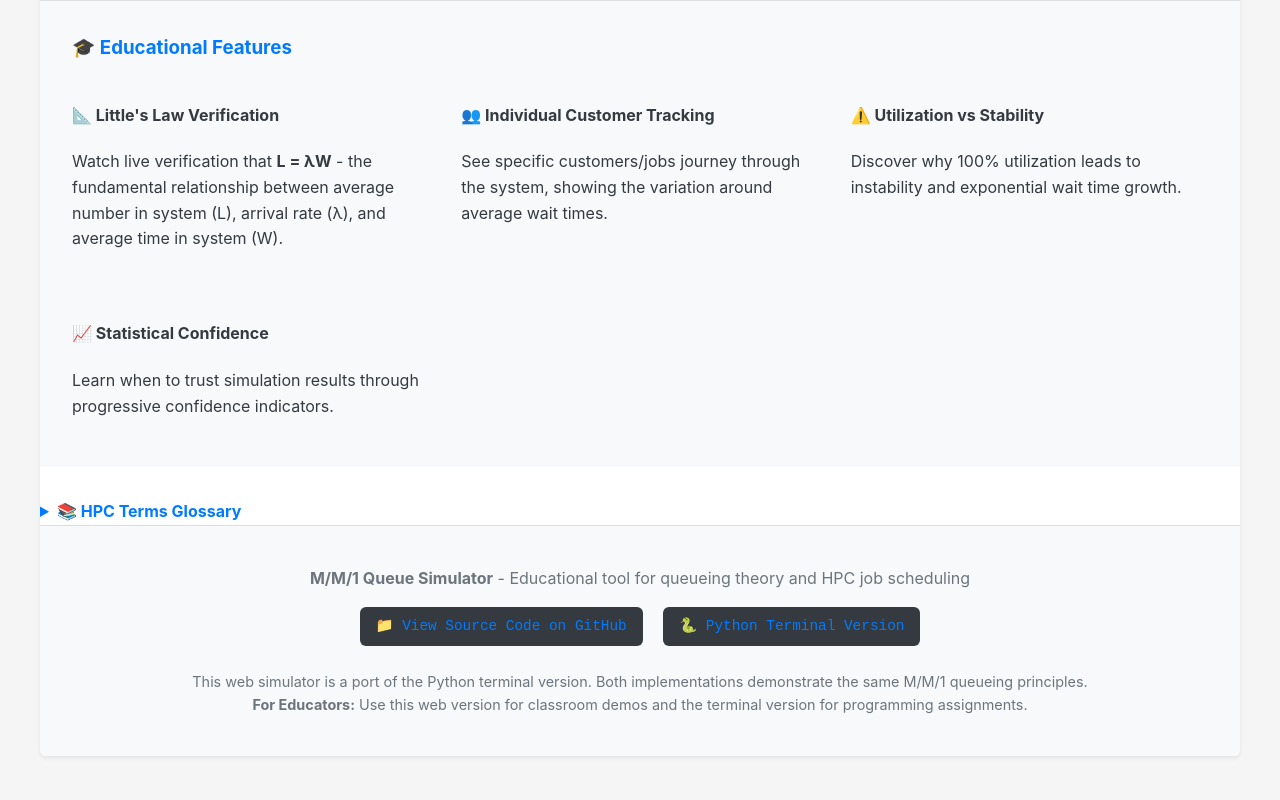
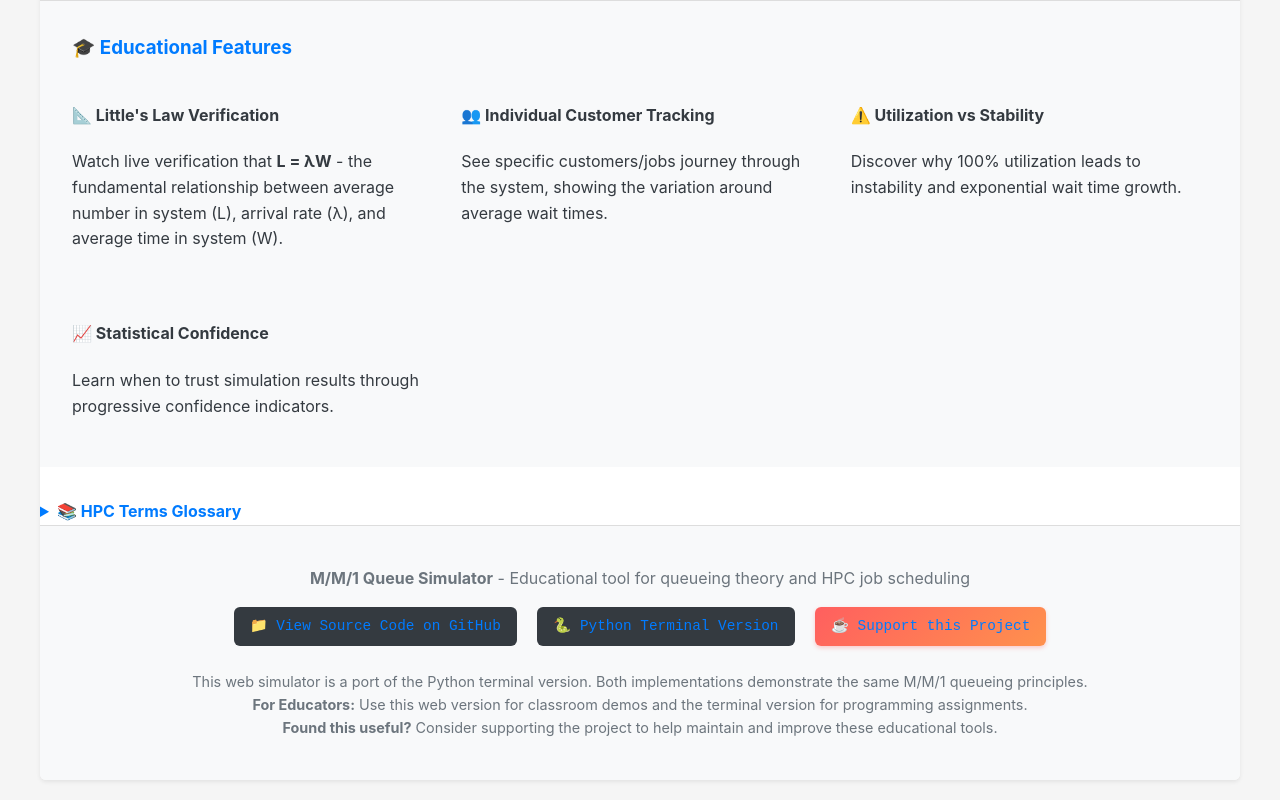
Before and after one commit to scttfrdmn/m-m-1, a plain HTML site: page docs/index.html in a window 1280 px wide. Shown: the part 1051-1851 px from the top of the page. Before the commit the page ends 1827 px from the top, so only its background shows below. Drawn offline with Linux system fonts and the light colour scheme.

Commit message:
Add Ko-fi support link for project donations
Added Ko-fi integration:
- Support link in web interface footer with coffee emoji
- Custom styling with orange gradient to match Ko-fi branding
- Hover effects with subtle animation and shadow
- Added support badge to README alongside demo links
- Encouraging message about supporting educational tools

The Ko-fi link is tastefully integrated and doesn't interfere with the educational content while providing a way for users who find the tool valuable to show appreciation and support continued development.

```diff
--- a/docs/css/style.css
+++ b/docs/css/style.css
@@ -415,6 +415,30 @@ body {
     text-decoration: none;
 }
 
+.support-link {
+    display: inline-flex;
+    align-items: center;
+    gap: 0.5rem;
+    background: linear-gradient(135deg, #ff5f5f, #ff914d);
+    color: white;
+    padding: 0.5rem 1rem;
+    border-radius: var(--border-radius);
+    text-decoration: none;
+    font-family: var(--font-mono);
+    font-size: 0.9rem;
+    margin: 0.5rem;
+    transition: all 0.2s ease;
+    box-shadow: 0 2px 4px rgba(255, 95, 95, 0.3);
+}
+
+.support-link:hover {
+    background: linear-gradient(135deg, #ff4444, #ff7722);
+    color: white;
+    text-decoration: none;
+    transform: translateY(-1px);
+    box-shadow: 0 4px 8px rgba(255, 95, 95, 0.4);
+}
+
 /* Responsive design */
 @media (max-width: 768px) {
     .main-content {
--- a/docs/index.html
+++ b/docs/index.html
@@ -140,11 +140,16 @@
                 <a href="https://github.com/scttfrdmn/m-m-1/blob/main/main.py" class="code-link">
                     🐍 Python Terminal Version
                 </a>
+                <a href="https://ko-fi.com/scttfrdmn" class="support-link" target="_blank" rel="noopener">
+                    ☕ Support this Project
+                </a>
             </p>
             <p style="font-size: 0.9rem; margin-top: 1rem;">
                 This web simulator is a port of the Python terminal version. Both implementations demonstrate the same M/M/1 queueing principles.
                 <br>
                 <strong>For Educators:</strong> Use this web version for classroom demos and the terminal version for programming assignments.
+                <br>
+                <strong>Found this useful?</strong> Consider supporting the project to help maintain and improve these educational tools.
             </p>
         </footer>
     </div>
```
Also changed, not shown: 1 other file.
